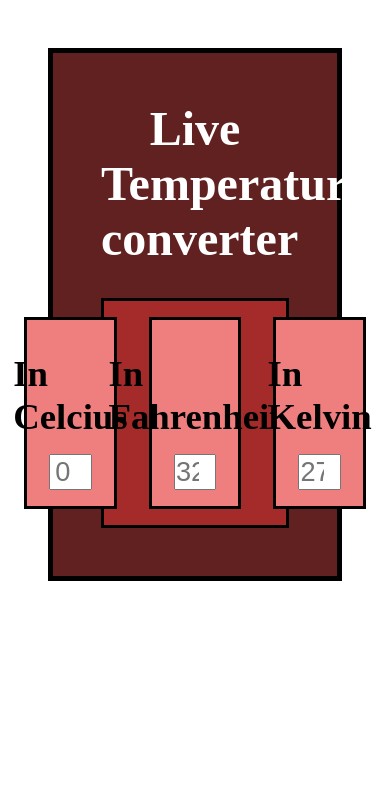
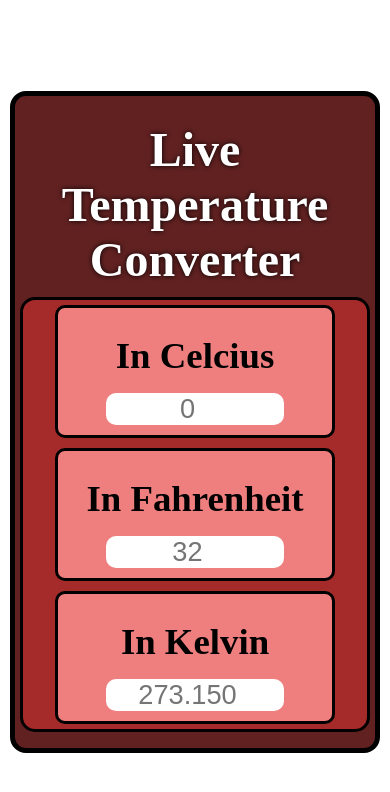
Before and after one commit to abhis12321/Temp_Converter, a plain HTML site: page index.html in a window 390 px wide. Drawn offline with Linux system fonts and the light colour scheme.

Commit message:
responsiveness

```diff
--- a/temp.html
+++ b/index.html
@@ -8,7 +8,7 @@
 </head>
 <body>
     <div id = 'box'>
-        <h1 id="tag1">Live Temperature converter</h1>
+        <h1 id="tag1">Live Temperature Converter</h1>
         <div id="container">
             <div class="section">
                 <h2 class="tag2">In Celcius</h2>
--- a/temp.css
+++ b/temp.css
@@ -2,12 +2,21 @@
     margin: 0;
     padding: 0;
     color: black;
+    box-sizing: border-box;
+}
+body {
+    height: 100vh;
+    display: flex;
+    align-items: center;
+    justify-content: center;
 }
 #box {
     background-color: rgb(97, 33, 33);
     border: 5px solid black;
+    border-radius: 1rem;
     padding: 3rem;
-    margin: 3rem;
+    max-width: 95%;
+    margin: 10px auto;
 }
 
 #tag1 {
@@ -16,10 +25,11 @@
     text-align: center;
     font-size: 3rem;
 }
-
 #container {
+    border-radius: 15px;
     border: 3px solid black;
     display: flex;
+    flex-wrap: wrap;
     flex-direction: row;
     align-items: center;
     justify-content: center;
@@ -28,9 +38,12 @@
 
 
 .section {
+    border-radius: 10px;
     border: 3px solid black;
     background-color: rgb(239, 127, 127);
     width: 30%;
+    min-width: 290px;
+    /* min-height: 200px; */
     margin: 1rem;
     padding: 1rem;
 
@@ -51,4 +64,32 @@
     text-align: center;
     font-size: 1.7rem;
     color: black;
+    border: none;
+    outline: none;
+    border-radius: 10px;
+    padding: 3px 10px;
 }
+
+@media screen and (max-width:870px) {
+    #box {
+        max-height: 100vh;
+        padding: 1rem;
+    }
+    #tag1 {
+        font-size: 3rem;
+        margin: 10px auto;
+        text-shadow: 0 0 5px rgb(0, 0, 0);
+    }
+    .section {
+        margin: 5px;
+        padding: 10px;
+    }
+}
+@media screen and (max-width:400px) {
+    #box {
+        padding: 1rem 5px;
+    }
+    .section {
+        min-width: 280px;
+    }
+}
```
